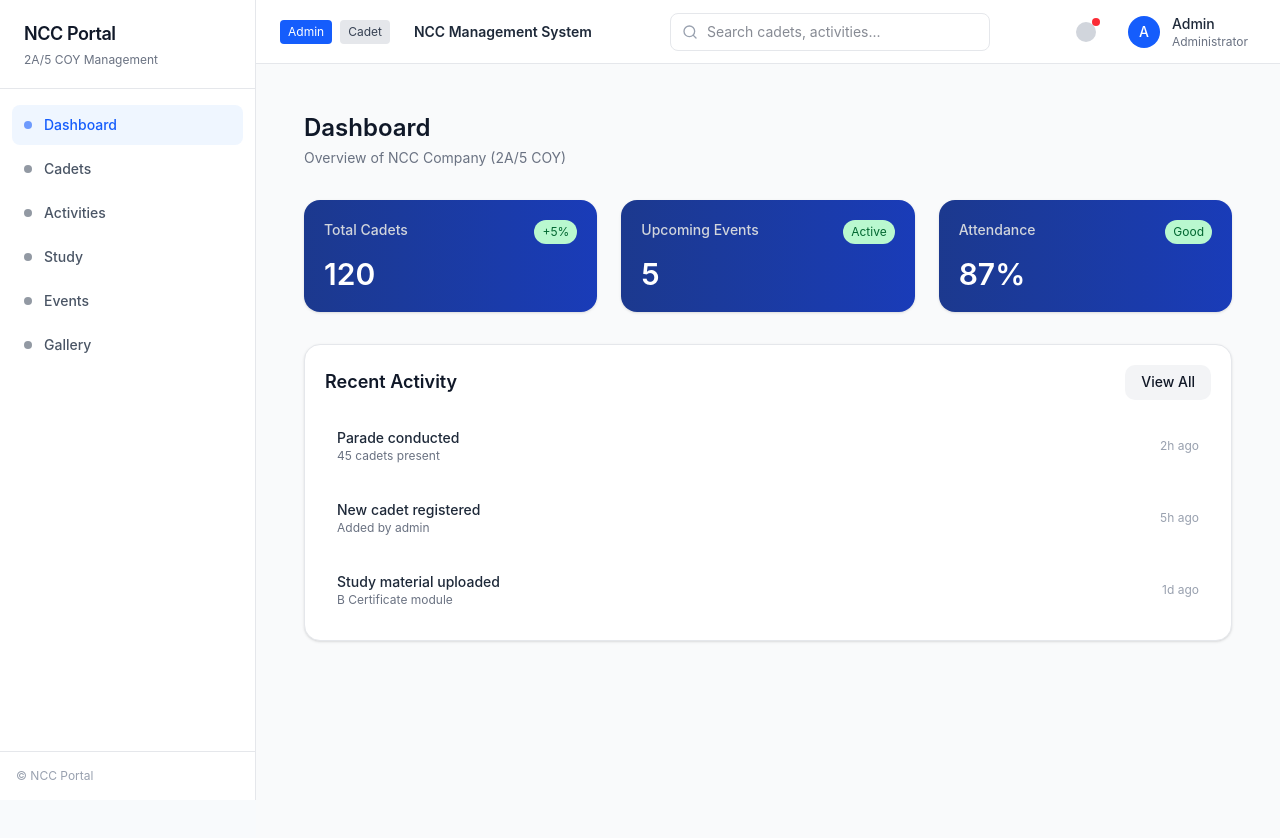
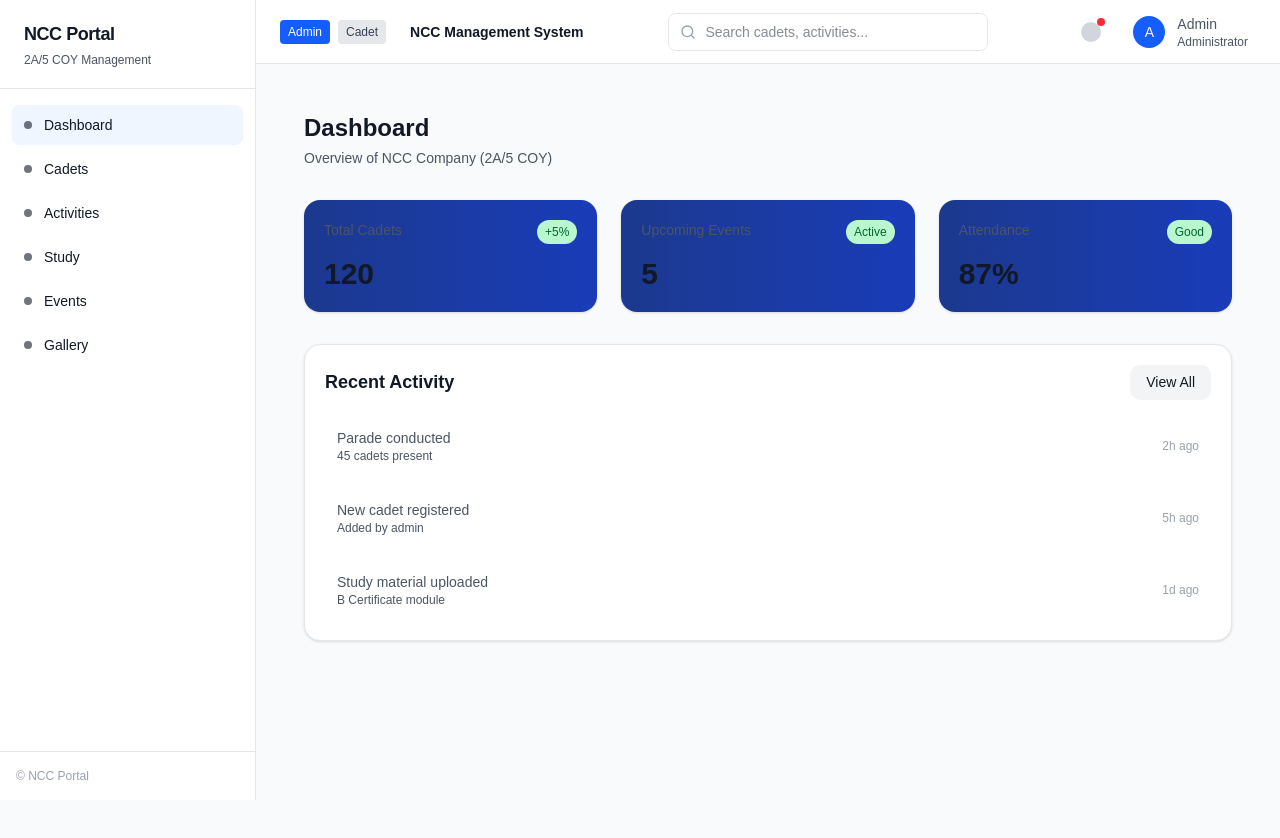
Before and after one commit to Arpit-0525/NCC-PORTAL, a Next.js app: page /dashboard in a window 1280 px wide. Shown: the top 838 px of the page. Built offline with nearby package versions, Linux system fonts and the light colour scheme.

Commit message:
minor fixes

```diff
--- a/app/globals.css
+++ b/app/globals.css
@@ -134,3 +134,37 @@ body {
 * {
   transition: background-color 0.2s ease, color 0.2s ease;
 }
+html,
+body {
+  overflow-x: hidden;
+  background: #f8fafc;
+  color: #111827;
+}
+
+* {
+  box-sizing: border-box;
+}
+
+body {
+  font-family: Arial, Helvetica, sans-serif;
+}
+
+/* Better text visibility */
+h1,
+h2,
+h3,
+h4,
+h5,
+h6 {
+  color: #111827;
+}
+
+p {
+  color: #4b5563;
+}
+
+/* Links */
+a {
+  color: inherit;
+  text-decoration: none;
+}
--- a/components/layout/DashboardLayout.tsx
+++ b/components/layout/DashboardLayout.tsx
@@ -9,7 +9,7 @@ export default function DashboardLayout({
   children: React.ReactNode;
 }) {
   return (
-    <div className="flex">
+    <div className="flex bg-gray-50 min-h-screen">
       <Sidebar />
 
       <div className="flex-1 flex flex-col">
```
